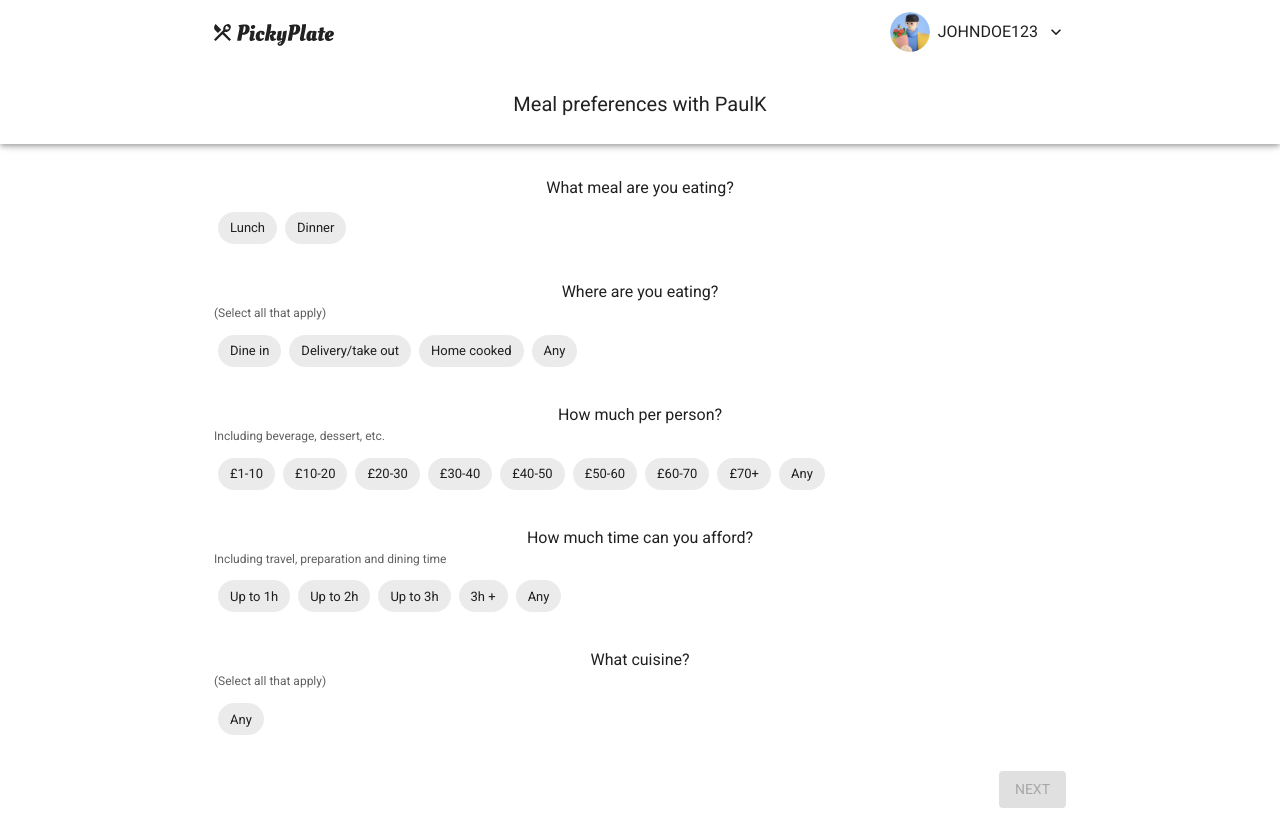
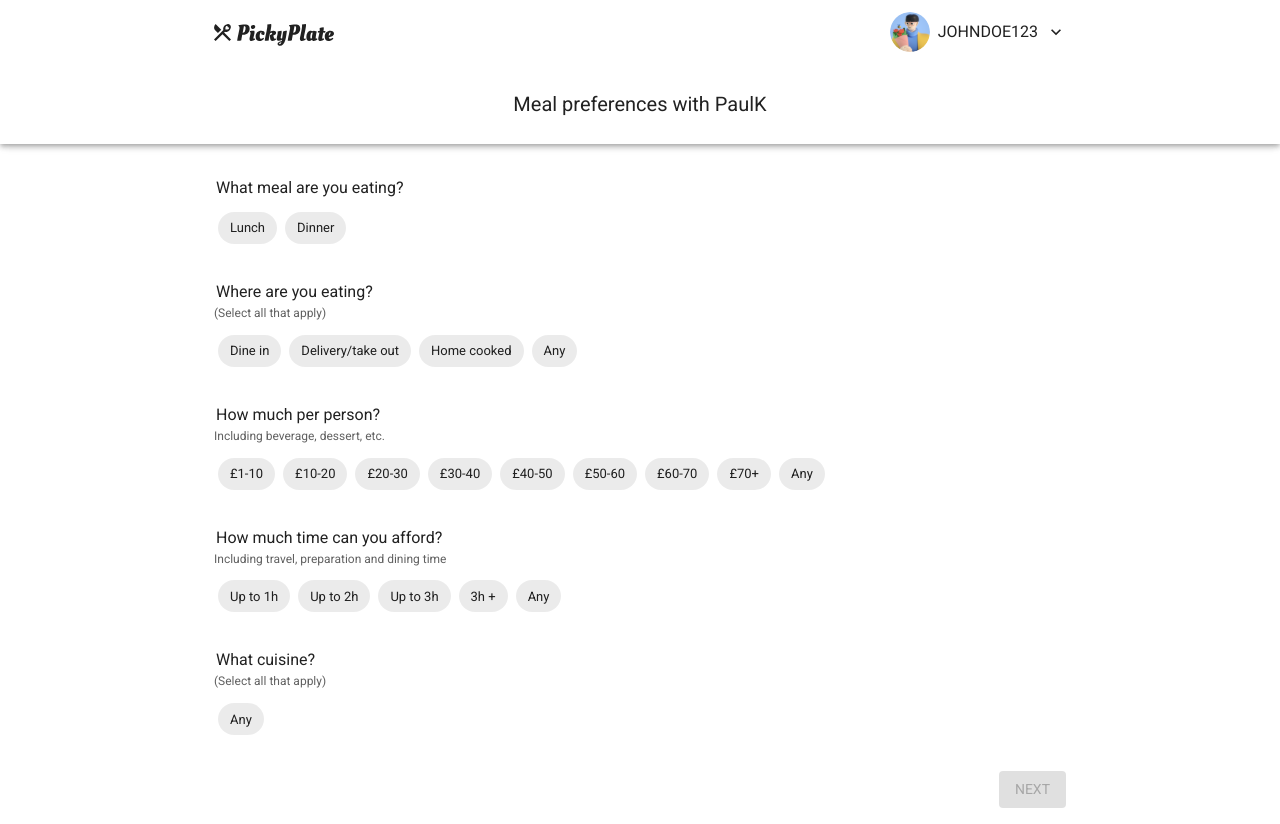
Before and after one commit to emilielydiat/pickyplate, a React (Vite) app: page /eat-together/user_10/meal-preferences in a window 1280 px wide. Built offline with nearby package versions, Linux system fonts and the light colour scheme.

Commit message:
style(eat-together): update headings alignment

```diff
--- a/src/pages/MealPreferences.tsx
+++ b/src/pages/MealPreferences.tsx
@@ -96,7 +96,11 @@ export function MealPreferences() {
           }}
         >
           {/* Meal type */}
-          <Typography component="legend" variant="body1">
+          <Typography
+            component="legend"
+            variant="body1"
+            sx={{ textAlign: "left" }}
+          >
             What meal are you eating?
           </Typography>
           <Stack
@@ -129,7 +133,11 @@ export function MealPreferences() {
             mt: 4,
           }}
         >
-          <Typography component="legend" variant="body1">
+          <Typography
+            component="legend"
+            variant="body1"
+            sx={{ textAlign: "left" }}
+          >
             Where are you eating?
           </Typography>
           <Typography variant="subtitle2">(Select all that apply)</Typography>
@@ -163,7 +171,11 @@ export function MealPreferences() {
             mt: 4,
           }}
         >
-          <Typography component="legend" variant="body1">
+          <Typography
+            component="legend"
+            variant="body1"
+            sx={{ textAlign: "left" }}
+          >
             How much per person?
           </Typography>
           <Typography variant="subtitle2">
@@ -201,7 +213,11 @@ export function MealPreferences() {
             mt: 4,
           }}
         >
-          <Typography component="legend" variant="body1">
+          <Typography
+            component="legend"
+            variant="body1"
+            sx={{ textAlign: "left" }}
+          >
             How much time can you afford?
           </Typography>
           <Typography variant="subtitle2">
@@ -237,7 +253,11 @@ export function MealPreferences() {
             mt: 4,
           }}
         >
-          <Typography component="legend" variant="body1">
+          <Typography
+            component="legend"
+            variant="body1"
+            sx={{ textAlign: "left" }}
+          >
             What cuisine?
           </Typography>
           <Typography variant="subtitle2">(Select all that apply)</Typography>
```
